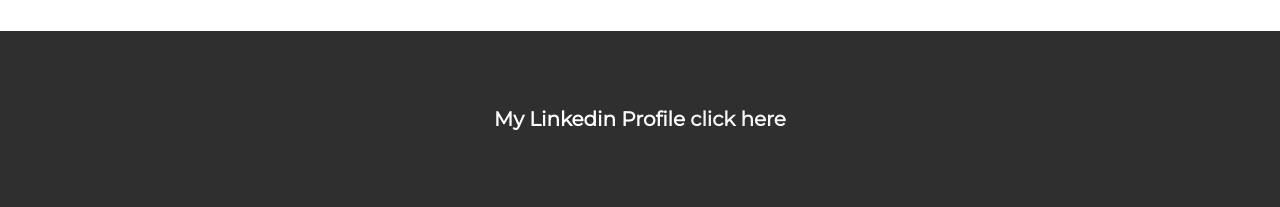
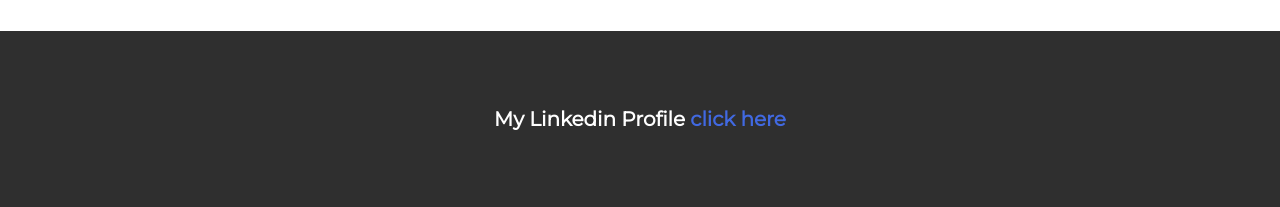
Before and after one commit to saiteja9010/plant_disease, a Flask app: page / in a window 1280 px wide. Shown: the part 1893-2100 px from the top of the page. Run offline with Flask 2, Linux system fonts and the light colour scheme; some libraries are stand-ins or nearby versions.

Commit message:
Add files via upload

```diff
--- a/templates/base.html
+++ b/templates/base.html
@@ -134,7 +134,7 @@
 
 <!-- Footer -->
 <footer class="container-fluid bg-4 text-center">
-	<b style="font-size: 100%"> My Linkedin Profile <a href="https://www.linkedin.com/in/saiteja14" style="color:#f5f6f7;">click here</a>
+	<b style="font-size: 100%"> My Linkedin Profile <a href="https://www.linkedin.com/in/saiteja14" style="color:rgb(65,105,225);">click here</a>
 	</b>
 </footer>
 </body>
```
